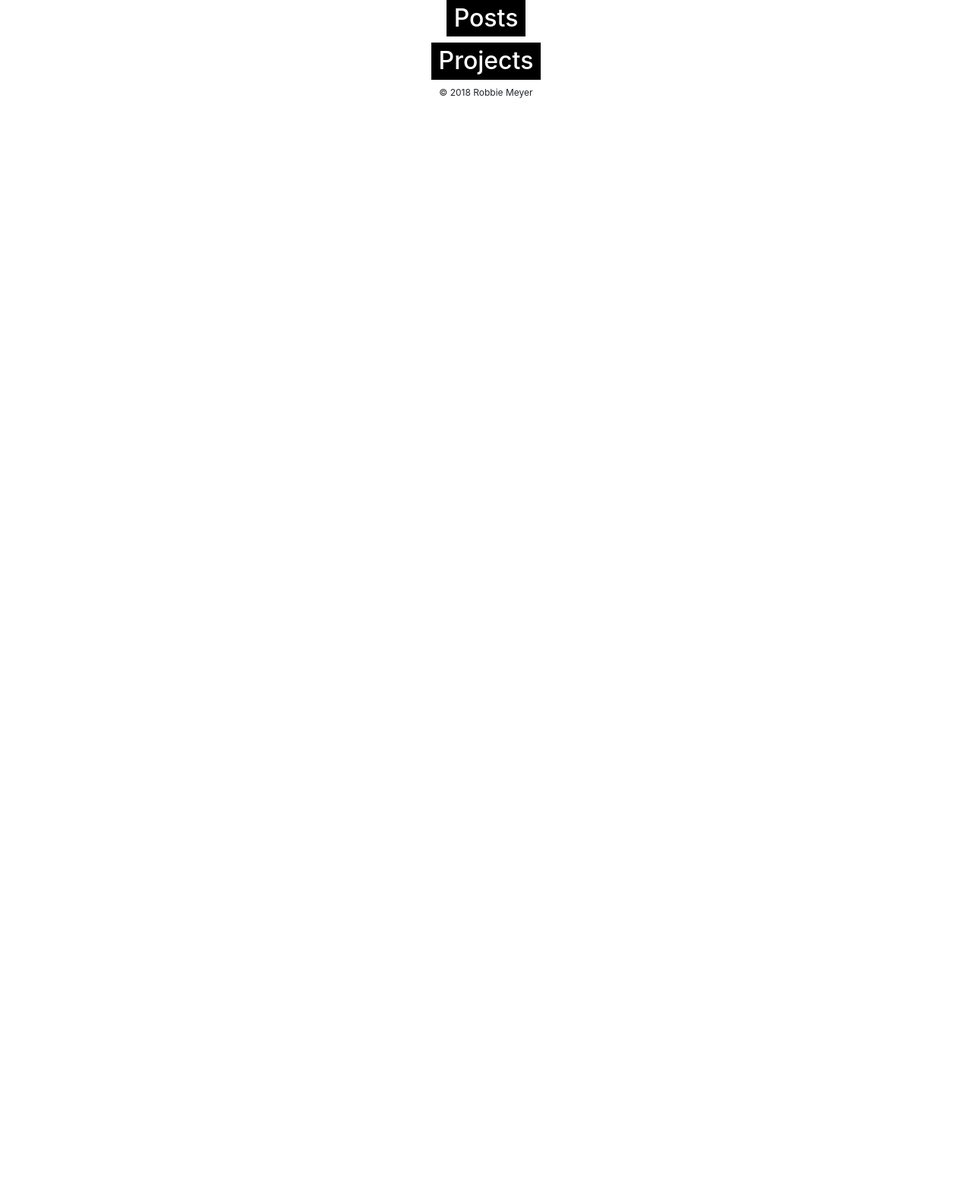
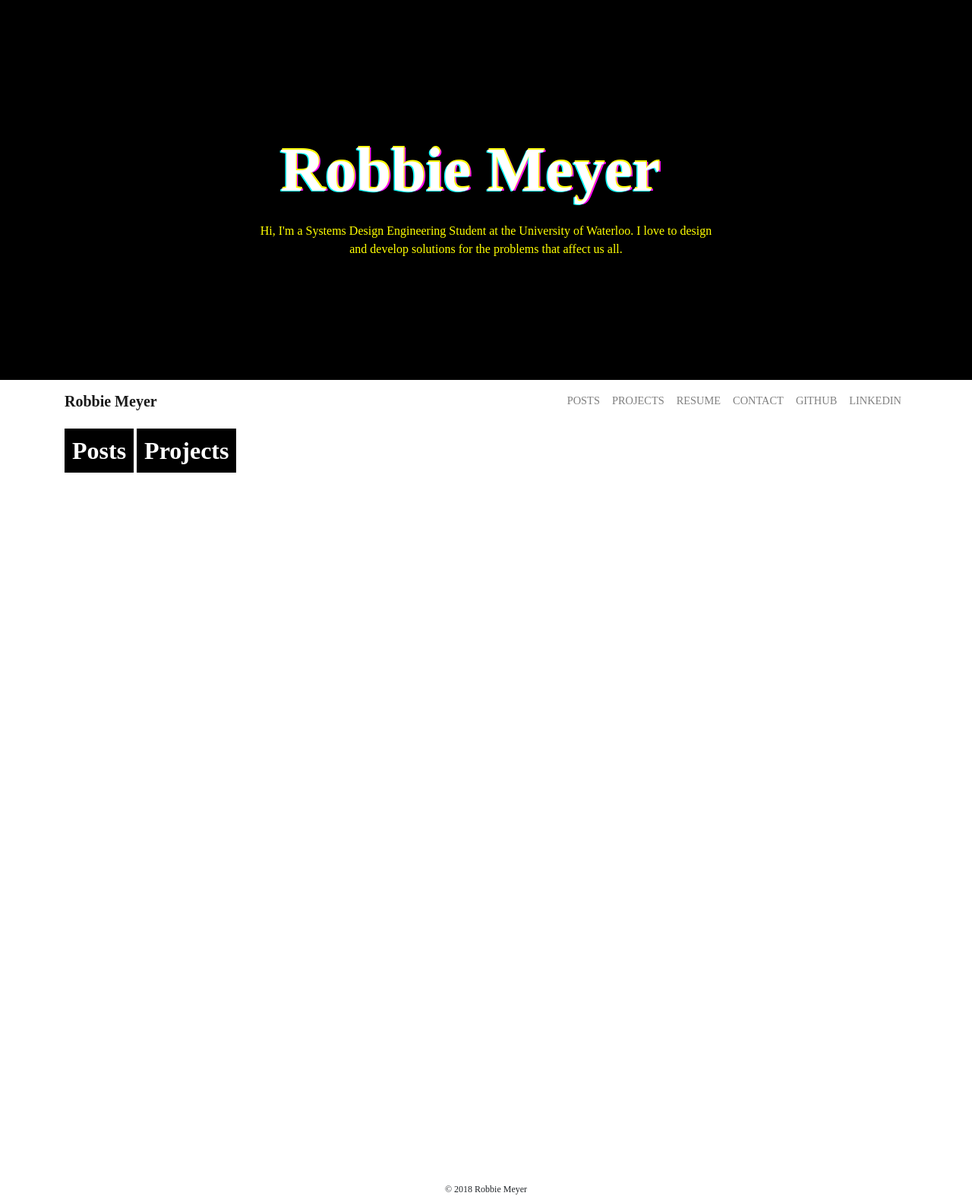
Before and after one commit to robbiemeyer/robbiemeyer.github.io, a Jekyll site: the page built from index.html, in a window 1280 px wide. Shown: the whole page at 76% size. Built offline with Jekyll 4.4.1, drawn with Linux system fonts in a browser that asks for light colours; before the commit the page ends 900 px from its top, so only the background shows below that.

Commit message:
navbar and splash updates

```diff
--- a/_includes/navbar.html
+++ b/_includes/navbar.html
@@ -9,9 +9,11 @@
    {% assign contactactive = 'active' %}
 {% endcase %}
 
-<nav class="navbar navbar-expand-md navbar-dark bg-dark">
+<nav class="navbar navbar-expand-md navbar-light bg-light">
   <div class="container">
-    <a class="navbar-brand" href="/">Robbie Meyer</a>
+    <a class="navbar-brand" href="/">
+      Robbie Meyer
+    </a>
 
     <button class="navbar-toggler" type="button" data-toggle="collapse" data-target="#navbarContent" aria-controls="navbarContent" aria-expanded="false" aria-label="Toggle navigation">
       <span class="navbar-toggler-icon"></span>
@@ -36,6 +38,14 @@
           <a class="nav-link" href="#">Contact</a>
         </li>
 
+        <li class="nav-item">
+          <a class="nav-link" href="#">Github</a>
+        </li>
+
+        <li class="nav-item">
+          <a class="nav-link" href="#">LinkedIn</a>
+        </li>
+
       </ul>
 
     </div>
--- a/_layouts/base.html
+++ b/_layouts/base.html
@@ -3,8 +3,9 @@
   <head>
     <meta charset="utf-8"/>
     <meta name="viewport" content="width=device-width,initial-scale=1.0">
+    <link rel="shortcut icon" type="image/png" href="/favicon.png"/>
+    <link href="https://stackpath.bootstrapcdn.com/bootstrap/4.1.1/css/bootstrap.min.css" rel="stylesheet" integrity="sha384-WskhaSGFgHYWDcbwN70/dfYBj47jz9qbsMId/iRN3ewGhXQFZCSftd1LZCfmhktB" crossorigin="anonymous">
     <link rel="stylesheet" href="{{ "/assets/main.css" | relative_url }}">
-    <link href="https://stackpath.bootstrapcdn.com/bootstrap/4.1.1/css/bootstrap.min.css" rel="stylesheet" integrity="sha384-WskhaSGFgHYWDcbwN70/dfYBj47jz9qbsMId/iRN3ewGhXQFZCSftd1LZCfmhktB" crossorigin="anonymous">
     <script
 			  src="https://code.jquery.com/jquery-3.3.1.slim.min.js"
 			  integrity="sha256-3edrmyuQ0w65f8gfBsqowzjJe2iM6n0nKciPUp8y+7E="
--- a/_sass/style.scss
+++ b/_sass/style.scss
@@ -1,10 +1,60 @@
-.home-heading{
+body {
+  font-family: Raleway;
+}
+
+.navbar{
+  &.bg-light {
+    background-color: white !important;
+  }
+  position: sticky;
+  top: 0;
+  z-index: 10;
+
+  .navbar-brand{
+    font-weight: 800;
+  }
+  .nav-item {
+    text-transform: uppercase;
+    font-size: 0.9rem;
+  }
+}
+
+.splash{
+  position: sticky;
+  top: 0;
+  height: 500px;
+  max-height: 80vh;
+  z-index: -1;
+  display: flex;
+  align-items: center;
+
+  background-color: black;
+  color: yellow;
+
   text-align: center;
-  h2 {
-    display: inline-block;
-    color: white;
-    background: black;
-    padding: 5px 10px;
+
+  > div {
+    max-width: 640px;
+    margin: 0 auto;
+    padding: 0 20px;
+  }
+
+  img {
+    width: 100%;
+  }
+}
+
+h2 {
+  display: inline-block;
+  padding: 10px;
+
+  color: white;
+  background: black;
+
+  font-weight: 700;
+
+  &:first-of-type {
+    margin-top: 8px;
   }
 }
 
--- /dev/null
+++ b/contact.html
@@ -0,0 +1,5 @@
+---
+layout: default
+---
+
+Contact me plz.
--- a/index.html
+++ b/index.html
@@ -2,16 +2,32 @@
 layout: base
 ---
 
-<div class='home-heading'><h2> Posts </h2></div>
+<div class="splash">
+  <div>
+    <img src="assets/images/logo.svg"/>
+    <div>
+      Hi, I'm a Systems Design Engineering Student at the University of Waterloo. I love
+      to design and develop solutions for the problems that affect us all.
+    </div>
+  </div>
+</div>
+
+{% include navbar.html %}
+
+<div style='height: 1000px; background: white'>
+  <div class='container'>
+    <h2> Posts </h2>
     {% for post in site.posts %}
-  <li>
+      <div>
         <a href="{{ post.url | absolute_path }}"> {{ post.title }} </a>
-  </li>
+      </div>
     {% endfor %}
 
-<div class='home-heading'><h2> Projects </h2></div>
+    <h2> Projects </h2>
     {% for project in site.projects %}
       <li>
         <a href="{{ project.url | absolute_path }}"> {{ project.title }} </a>
       </li>
     {% endfor %}
+  </div>
+</div>
```
Also changed, not shown: assets/images/logo.svg (added), favicon.png (added). Lines whose indentation alone changed are shown as unchanged.
